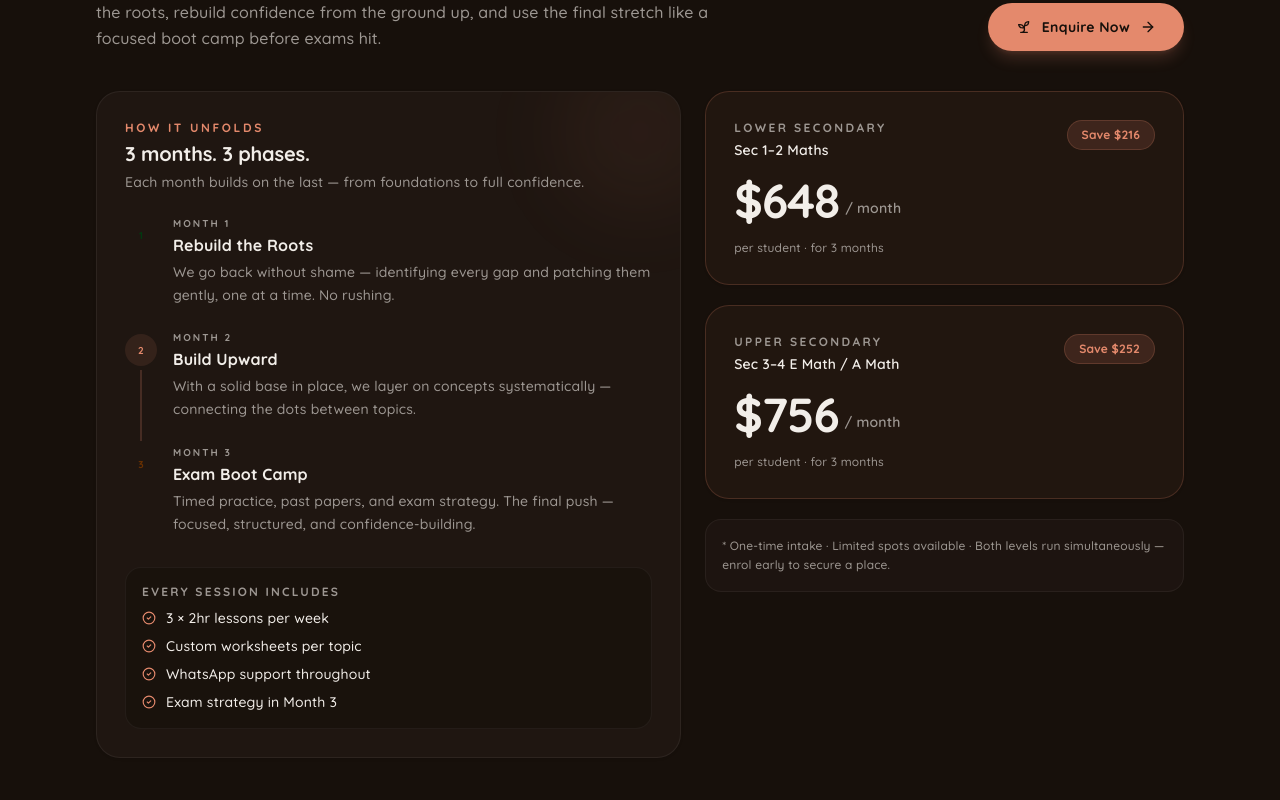
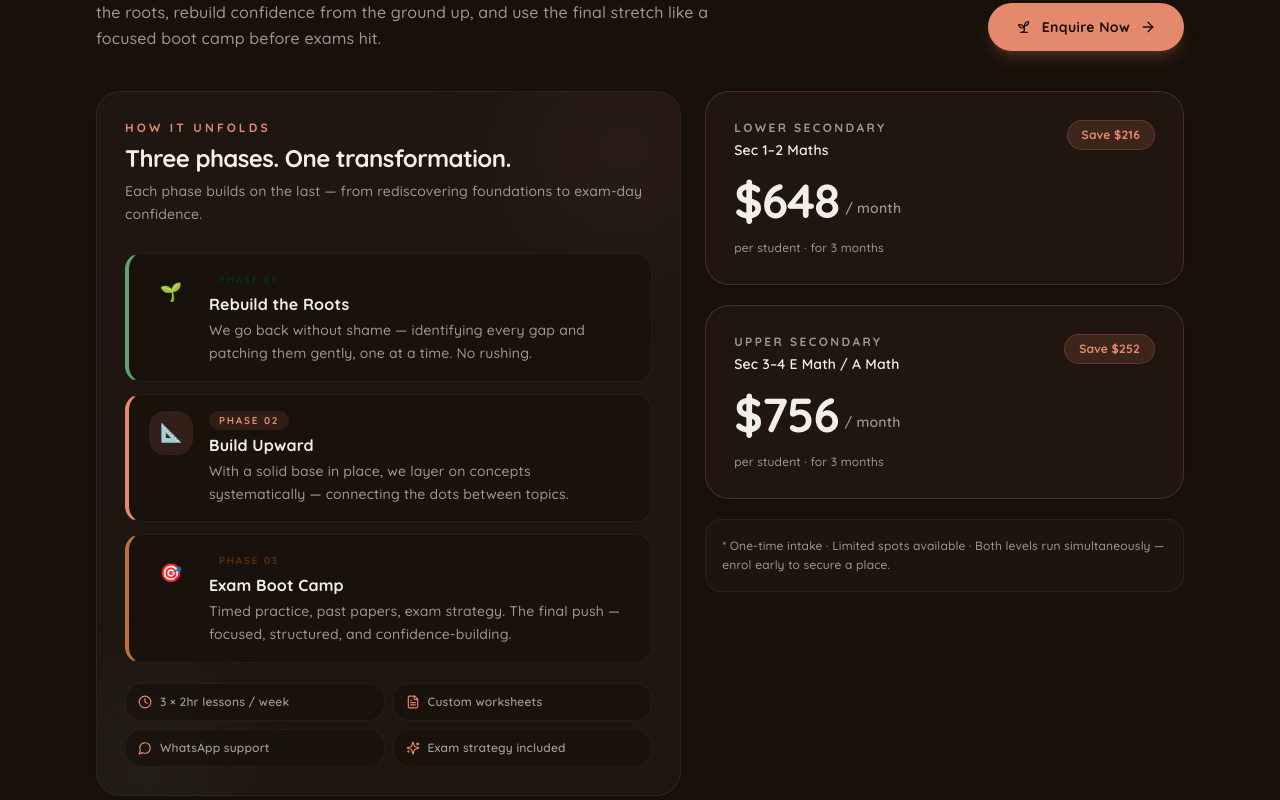
Before and after one commit to marcustayhw-png/Mathstack, a Next.js app: page /tuition in a window 1280 px wide. Shown: the part 3520-4320 px from the top of the page. Built offline with nearby package versions, Linux system fonts and the light colour scheme.

Commit message:
tuition: replace Month 1/2/3 with Phase 01/02/03 — richer phase card design

```diff
--- a/src/app/tuition/page.tsx
+++ b/src/app/tuition/page.tsx
@@ -519,66 +519,90 @@ export default function TuitionPage() {
           {/* Two-column layout: phases + pricing */}
           <motion.div variants={stagger} className="grid gap-6 lg:grid-cols-[1.1fr_0.9fr] lg:items-start">
 
-            {/* Left — Phase timeline */}
+            {/* Left — Phase cards */}
             <motion.div variants={fadeUp} className="relative overflow-hidden rounded-3xl border border-border/60 bg-card/85 p-7 shadow-sm">
-              <div className="pointer-events-none absolute -right-10 -top-10 h-40 w-40 rounded-full bg-primary/6 blur-2xl" />
-              <div className="relative z-10 mb-6 space-y-1">
-                <p className="text-xs font-bold uppercase tracking-[0.22em] text-primary">How It Unfolds</p>
-                <h3 className="text-xl font-bold">3 months. 3 phases.</h3>
-                <p className="text-sm text-muted-foreground">Each month builds on the last — from foundations to full confidence.</p>
+              <div className="pointer-events-none absolute -right-10 -top-10 h-48 w-48 rounded-full bg-primary/6 blur-3xl" />
+              <div className="pointer-events-none absolute -bottom-12 -left-8 h-40 w-40 rounded-full bg-accent/8 blur-2xl" />
+
+              {/* Header */}
+              <div className="relative z-10 mb-7 space-y-1.5">
+                <p className="text-xs font-bold uppercase tracking-[0.26em] text-primary">How It Unfolds</p>
+                <h3 className="text-2xl font-bold tracking-tight">Three phases. One transformation.</h3>
+                <p className="text-sm leading-relaxed text-muted-foreground">Each phase builds on the last — from rediscovering foundations to exam-day confidence.</p>
               </div>
-              <div className="relative z-10 space-y-0">
+
+              {/* Phase cards stacked */}
+              <div className="relative z-10 space-y-3">
                 {[
                   {
-                    month: "Month 1",
+                    phase: "Phase 01",
                     label: "Rebuild the Roots",
                     desc: "We go back without shame — identifying every gap and patching them gently, one at a time. No rushing.",
-                    color: "bg-[oklch(0.88_0.04_148)/60] text-[oklch(0.30_0.09_148)]",
-                    line: "bg-[oklch(0.75_0.06_148)/50]",
+                    accent: "border-l-[oklch(0.65_0.10_148)]",
+                    numBg: "bg-[oklch(0.88_0.04_148)/70]",
+                    numText: "text-[oklch(0.28_0.09_148)]",
+                    tagBg: "bg-[oklch(0.88_0.04_148)/50]",
+                    tagText: "text-[oklch(0.28_0.09_148)]",
+                    icon: "🌱",
                   },
                   {
-                    month: "Month 2",
+                    phase: "Phase 02",
                     label: "Build Upward",
                     desc: "With a solid base in place, we layer on concepts systematically — connecting the dots between topics.",
-                    color: "bg-primary/10 text-primary",
-                    line: "bg-primary/20",
+                    accent: "border-l-primary",
+                    numBg: "bg-primary/12",
+                    numText: "text-primary",
+                    tagBg: "bg-primary/10",
+                    tagText: "text-primary",
+                    icon: "📐",
                   },
                   {
-                    month: "Month 3",
+                    phase: "Phase 03",
                     label: "Exam Boot Camp",
-                    desc: "Timed practice, past papers, and exam strategy. The final push — focused, structured, and confidence-building.",
-                    color: "bg-[oklch(0.82_0.08_55)/40] text-[oklch(0.38_0.10_55)]",
-                    line: null,
+                    desc: "Timed practice, past papers, exam strategy. The final push — focused, structured, and confidence-building.",
+                    accent: "border-l-[oklch(0.62_0.12_55)]",
+                    numBg: "bg-[oklch(0.82_0.08_55)/40]",
+                    numText: "text-[oklch(0.38_0.10_55)]",
+                    tagBg: "bg-[oklch(0.82_0.08_55)/35]",
+                    tagText: "text-[oklch(0.35_0.09_55)]",
+                    icon: "🎯",
                   },
-                ].map((phase, idx) => (
-                  <div key={phase.month} className="flex gap-4">
-                    {/* Timeline spine */}
-                    <div className="flex flex-col items-center">
-                      <div className={`mt-1 flex h-8 w-8 shrink-0 items-center justify-center rounded-full text-[10px] font-bold ${phase.color}`}>
-                        {idx + 1}
+                ].map((p) => (
+                  <div
+                    key={p.phase}
+                    className={`flex items-start gap-4 rounded-2xl border border-border/50 border-l-4 bg-background/65 px-5 py-4 ${p.accent}`}
+                  >
+                    {/* Large phase number */}
+                    <div className={`flex h-11 w-11 shrink-0 flex-col items-center justify-center rounded-xl text-center ${p.numBg}`}>
+                      <span className="text-[9px] font-black uppercase leading-none tracking-widest opacity-60" style={{ color: "inherit" }}>
+                        <span className={p.numText.replace("text-", "color-")}></span>
+                      </span>
+                      <span className={`text-lg font-black leading-none ${p.numText}`}>{p.icon}</span>
+                    </div>
+                    <div className="min-w-0 flex-1">
+                      <div className="flex items-center gap-2 flex-wrap">
+                        <span className={`rounded-full px-2.5 py-0.5 text-[10px] font-bold uppercase tracking-[0.18em] ${p.tagBg} ${p.tagText}`}>
+                          {p.phase}
+                        </span>
                       </div>
-                      {phase.line && <div className={`my-1 w-0.5 flex-1 ${phase.line}`} style={{ minHeight: "2rem" }} />}
-                    </div>
-                    <div className="pb-6">
-                      <p className="text-[10px] font-bold uppercase tracking-[0.2em] text-muted-foreground">{phase.month}</p>
-                      <p className="mt-0.5 font-bold">{phase.label}</p>
-                      <p className="mt-1 text-sm leading-relaxed text-muted-foreground">{phase.desc}</p>
+                      <p className="mt-1 font-bold leading-snug">{p.label}</p>
+                      <p className="mt-1 text-sm leading-relaxed text-muted-foreground">{p.desc}</p>
                     </div>
                   </div>
                 ))}
               </div>
-              {/* What's included list */}
-              <div className="relative z-10 mt-2 space-y-2 rounded-2xl border border-border/50 bg-background/60 p-4">
-                <p className="text-xs font-bold uppercase tracking-[0.18em] text-muted-foreground">Every session includes</p>
+
+              {/* What's included */}
+              <div className="relative z-10 mt-5 grid grid-cols-2 gap-2">
                 {[
-                  "3 × 2hr lessons per week",
-                  "Custom worksheets per topic",
-                  "WhatsApp support throughout",
-                  "Exam strategy in Month 3",
-                ].map((item) => (
-                  <div key={item} className="flex items-center gap-2.5 text-sm">
-                    <CheckCircle2 className="h-3.5 w-3.5 shrink-0 text-primary" />
-                    <span className="font-medium">{item}</span>
+                  { icon: Clock, text: "3 × 2hr lessons / week" },
+                  { icon: FileText, text: "Custom worksheets" },
+                  { icon: MessageCircle, text: "WhatsApp support" },
+                  { icon: Sparkles, text: "Exam strategy included" },
+                ].map(({ icon: Icon, text }) => (
+                  <div key={text} className="flex items-center gap-2 rounded-xl border border-border/50 bg-background/60 px-3 py-2.5 text-xs font-semibold text-muted-foreground">
+                    <Icon className="h-3.5 w-3.5 shrink-0 text-primary" />
+                    {text}
                   </div>
                 ))}
               </div>
```
